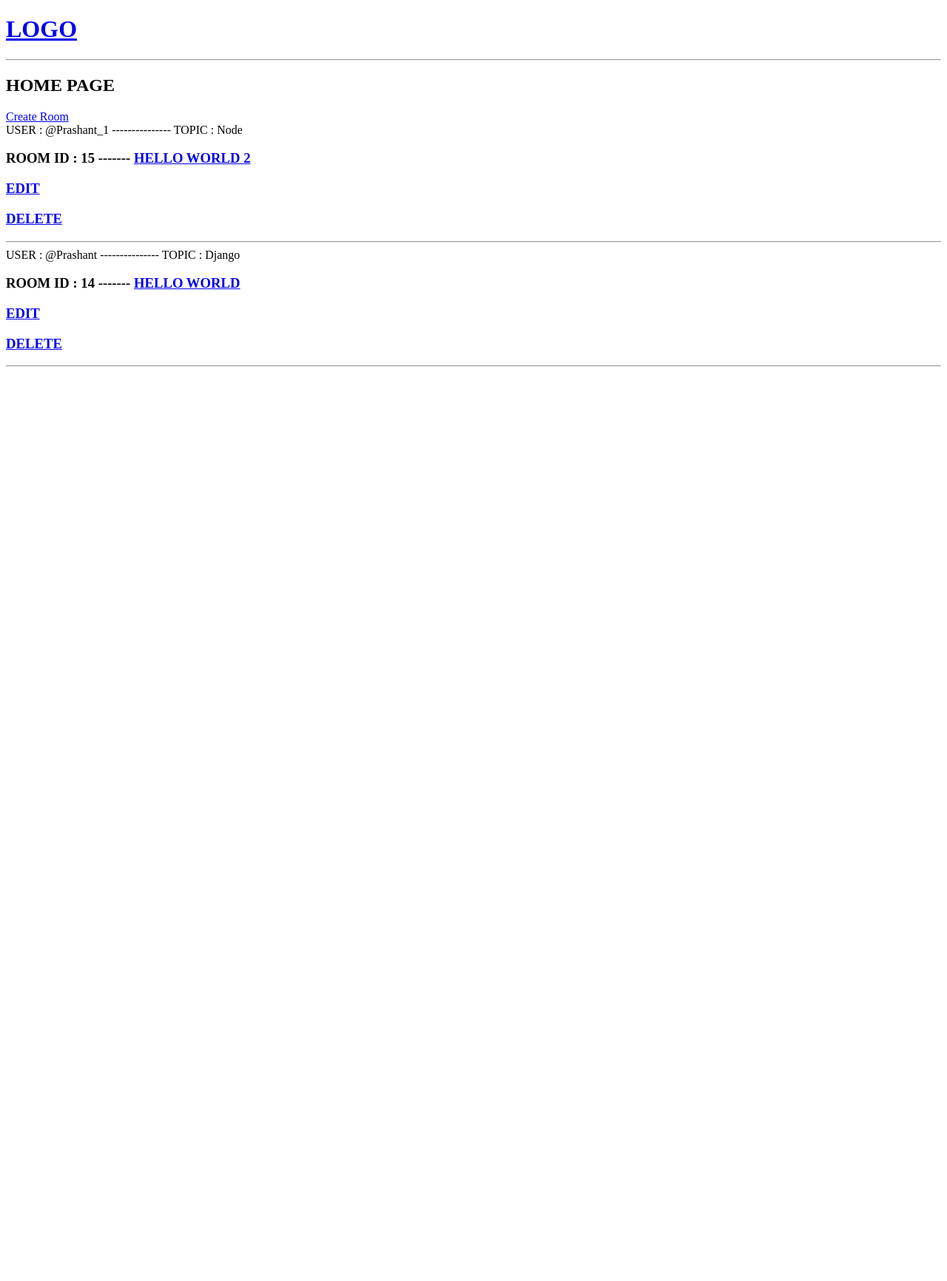
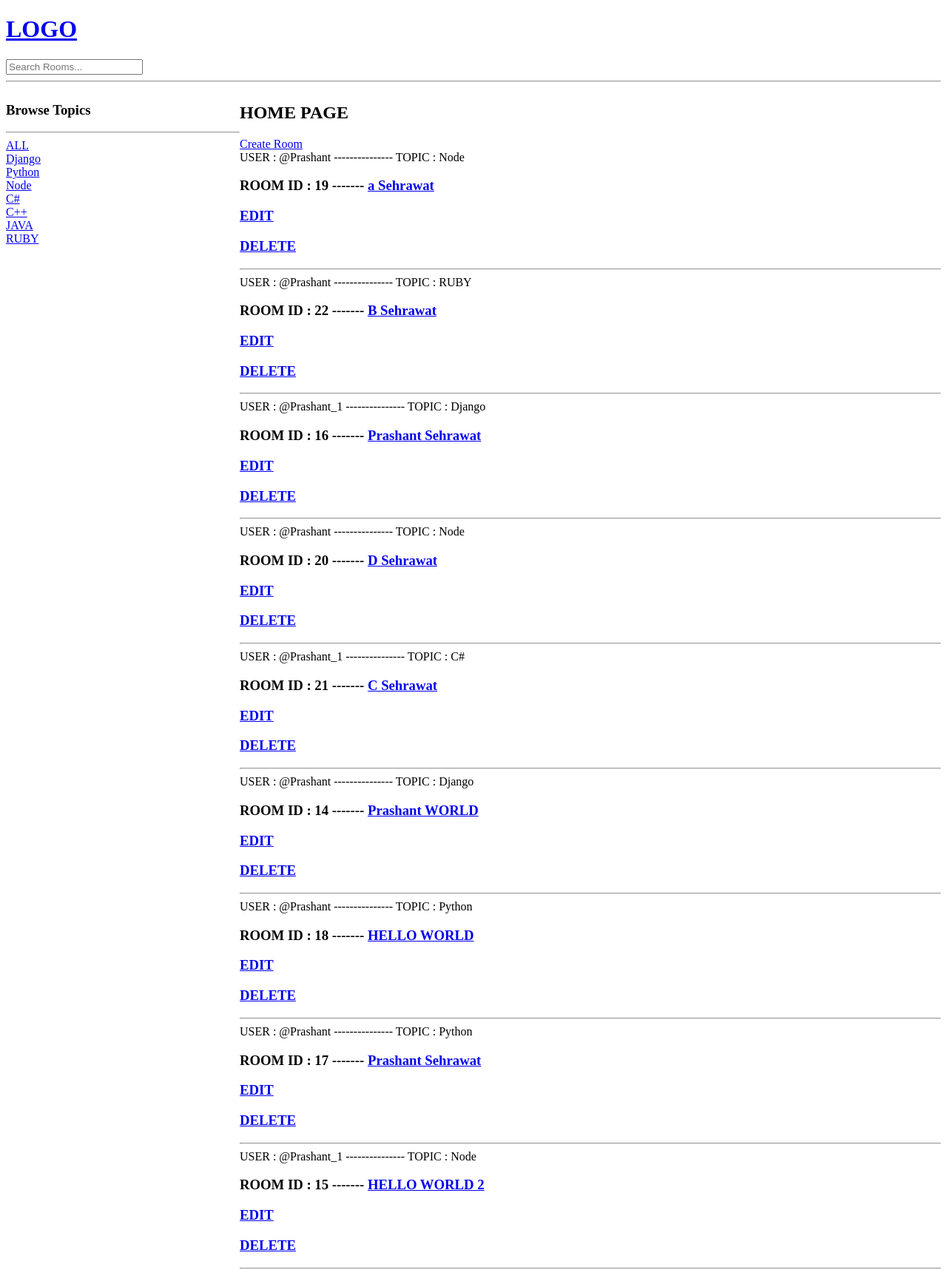
Before and after one commit to PrashantSehrawat/StudyBud, a Django app: page / in a window 1280 px wide. Shown: the whole page at 74% size. Before the commit the page ends 496 px from the top, so only its background shows below. Run offline with Django 4.2, Linux system fonts and the light colour scheme; data comes from the database, SQL or seed files in the repository.

Commit message:
Search Functionality Done
SEARCH fucntionality working fine till now 14 JUNE 2023

```diff
--- a/base/models.py
+++ b/base/models.py
@@ -5,15 +5,15 @@
 # Create your models here.
 
 class Topic(models.Model):
-    topic=models.CharField(max_length=200)
+    name=models.CharField(max_length=200)
 
     def __str__(self):
-        return self.topic
+        return self.name
 
 class Room(models.Model):
     host=models.ForeignKey(User,on_delete=models.SET_NULL , null=True)
     name=models.CharField(max_length=20)
-    Topic=models.ForeignKey(Topic ,on_delete=models.CASCADE,null=True)
+    topic=models.ForeignKey(Topic ,on_delete=models.CASCADE,null=True)
     description=models.TextField(null=True,blank=True)
     created_at=models.DateTimeField(auto_now_add=True)
     updated_at=models.DateTimeField(auto_now=True)
--- a/base/templates/base/home.html
+++ b/base/templates/base/home.html
@@ -1,20 +1,50 @@
 {% extends 'main.html' %}
 
+{% block content %}
 
-{% block content %}
- <h2>HOME PAGE</h2>
- <a href="{% url 'Create-Room' %}">Create Room</a>
+<style>
+    .home-container {
+        display: grid;
+        grid-template-columns: 1fr 3fr;
+    }
+</style>
+
+
+<div class="home-container">
+
+
+     <div>
+
+        <h3>Browse Topics</h3>
+         <hr>
+         <div>
+            <a href="{% url 'home' %}">ALL</a>
+         </div>
+        {% for t in topic %}
+         <div>
+            <a href="{% url 'home' %}?q={{t.name}}">{{t.name}}</a>
+         </div>
+        {% endfor %}
+     </div>
+
+     <div>
+
+  <h2>HOME PAGE</h2>
+  <a href="{% url 'Create-Room' %}">Create Room</a>
 
  {% for room in rooms %}
   <div>
    <span>USER : @{{room.host}} ---------------</span>
-   <span>TOPIC : {{room.Topic}}</span>
+   <span>TOPIC : {{room.topic}}</span>
    <h3>ROOM ID : {{room.id}}  ------- <a href="{% url 'room' room.id %}">{{room.name}}</a></h3> <h3><a href="{% url 'Update-Room' room.id %}">EDIT</a></h3> <h3><a href="{% url 'Delete-Room' room.id %}">DELETE</a></h3>
    <hr>
   </div>
 
 
  {% endfor %}
+     </div>
 
 
+
+</div>
 {% endblock content %}
--- a/base/views.py
+++ b/base/views.py
@@ -3,7 +3,7 @@
 from django.shortcuts import redirect
 # Create your views here.
 from .models import *
-
+from django.db.models import Q
 from base.form import CreateRoomForm
 # rooms = [
 #          {'id': 1 ,'title':'Lets learn Python'},
@@ -15,8 +15,13 @@
 
 
 def home(request):
-    rooms=Room.objects.all()
-    context={'rooms':rooms}
+    q = request.GET.get('q') if request.GET.get('q') !=None else ''
+    rooms=Room.objects.filter(Q(topic__name__icontains=q) | Q(name__icontains=q) | Q(description__icontains=q))
+    topic=Topic.objects.all()
+    print(topic)
+    context={'rooms':rooms,
+             'topic':topic,
+             }
     return render(request ,'base/home.html',context)
 
 def room(request,pk):
--- a/templates/navbar.html
+++ b/templates/navbar.html
@@ -1,4 +1,8 @@
 <h1><a href="/">
     LOGO
 </a></h1>
+<form action="{% url 'home' %}" method="get">
+    <input name="q" type="text" placeholder="Search Rooms...">
+</form>
+
 <hr>
```
Also changed, not shown: base/migrations/0003_alter_room_options_rename_topic_room_topic.py (added), base/migrations/0004_rename_topic_topic_name.py (added), db.sqlite3, 1 other file.
